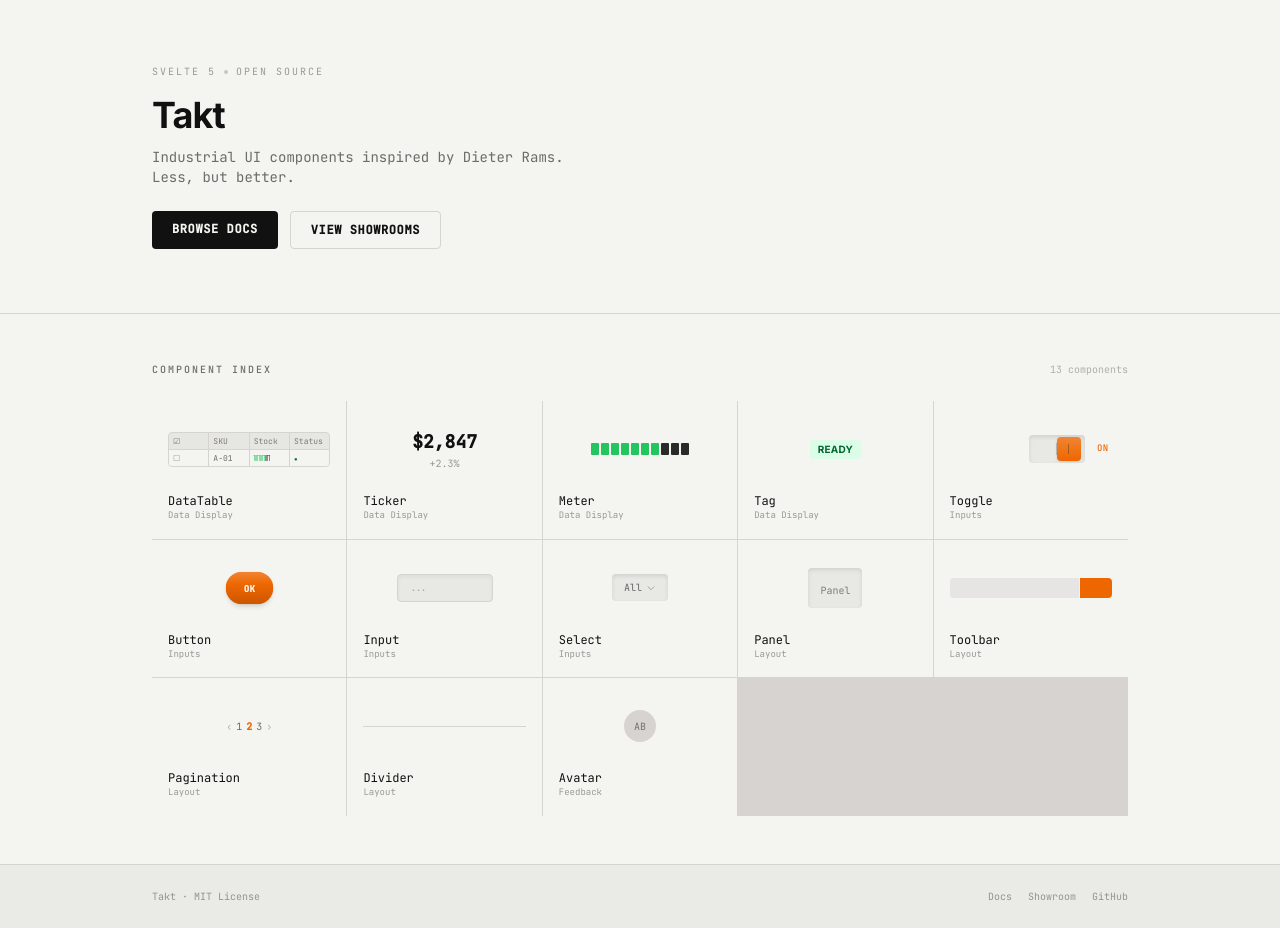
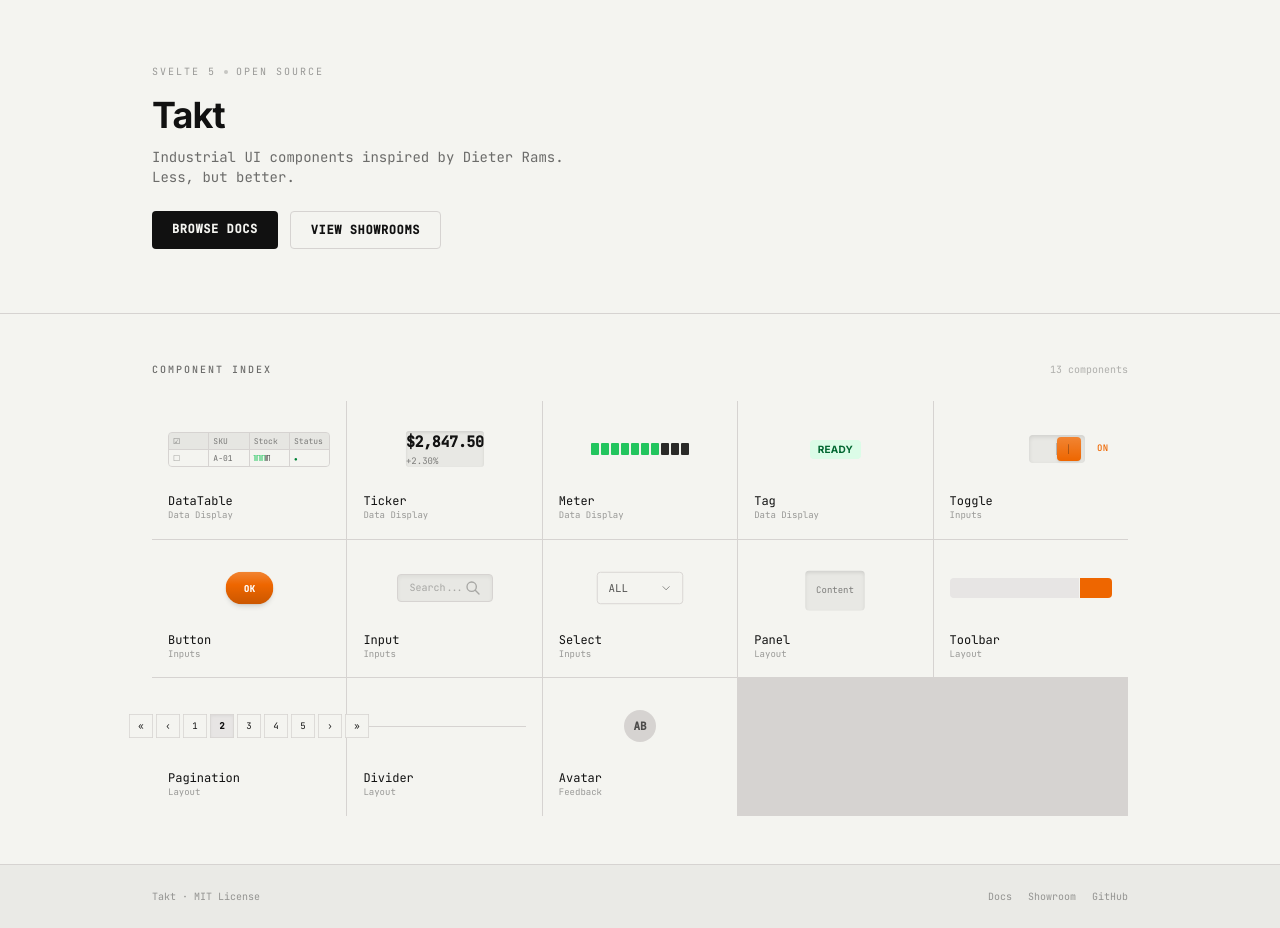
Before and after one commit to ardey26/takt, a SvelteKit app: page / in a window 1280 px wide. Built offline with nearby package versions, Linux system fonts and the light colour scheme.

Commit message:
refactor: extract component previews to ComponentPreview
- Create ComponentPreview.svelte using Svelte 5 snippets
- Use real components: Ticker, Select, Pagination, Panel, Avatar
- Page reduced from 195 to 95 lines

```diff
--- /dev/null
+++ b/src/lib/components/ComponentPreview.svelte
@@ -0,0 +1,58 @@
+<script lang="ts">
+	import { cn } from '$lib/utils';
+	import type { Snippet } from 'svelte';
+	import Button from './Button.svelte';
+	import Meter from './Meter.svelte';
+	import Toggle from './Toggle.svelte';
+	import Tag from './Tag.svelte';
+	import Ticker from './Ticker.svelte';
+	import Input from './Input.svelte';
+	import Select from './Select.svelte';
+	import Pagination from './Pagination.svelte';
+	import Panel from './Panel.svelte';
+	import Avatar from './Avatar.svelte';
+
+	export interface ComponentPreviewProps {
+		slug: string;
+		name: string;
+		class?: string;
+	}
+
+	let { slug, name, class: className }: ComponentPreviewProps = $props();
+	let toggleState = $state(true);
+	let pageState = $state(2);
+	let selectState = $state('all');
+</script>
+
+{#snippet button()}<Button label="OK" class="scale-90 pointer-events-none" />{/snippet}
+{#snippet meter()}<Meter value={65} compact />{/snippet}
+{#snippet toggle()}<Toggle checked={toggleState} class="pointer-events-none" />{/snippet}
+{#snippet tag()}<Tag variant="in-stock" label="Ready" />{/snippet}
+{#snippet ticker()}<Ticker value={2847.50} prefix="$" change={2.3} class="scale-75 p-0 [&>div]:shadow-none" />{/snippet}
+{#snippet panel()}<Panel class="scale-90"><span class="font-mono text-[10px] text-matte/50">Content</span></Panel>{/snippet}
+{#snippet input()}<Input placeholder="Search..." icon="search" class="max-w-24 pointer-events-none [&>input]:h-7 [&>input]:text-[10px]" />{/snippet}
+{#snippet select()}<Select value={selectState} options={['all', 'new']} class="scale-90 pointer-events-none" />{/snippet}
+{#snippet pagination()}<Pagination currentPage={pageState} totalPages={5} class="scale-75 pointer-events-none" />{/snippet}
+{#snippet divider()}<div class="w-full border-t border-stone-300"></div>{/snippet}
+{#snippet avatar()}<Avatar initials="AB" />{/snippet}
+{#snippet toolbar()}<div class="flex gap-px w-full"><div class="flex-1 bg-stone-200 h-5 rounded-l-sm"></div><div class="w-8 bg-signal h-5 rounded-r-sm"></div></div>{/snippet}
+{#snippet datatable()}<div class="w-full border border-stone-300 rounded-sm overflow-hidden"><div class="grid grid-cols-4 gap-px bg-stone-300 text-[8px]"><div class="bg-[#E6E6E2] px-1 py-0.5 font-mono text-matte/50">☑</div><div class="bg-[#E6E6E2] px-1 py-0.5 font-mono text-matte/50">SKU</div><div class="bg-[#E6E6E2] px-1 py-0.5 font-mono text-matte/50">Stock</div><div class="bg-[#E6E6E2] px-1 py-0.5 font-mono text-matte/50">Status</div><div class="bg-bone px-1 py-0.5 font-mono text-matte/40">☐</div><div class="bg-bone px-1 py-0.5 font-mono text-matte/60">A-01</div><div class="bg-bone px-1 py-0.5"><Meter value={72} compact class="scale-50 origin-left" /></div><div class="bg-bone px-1 py-0.5"><span class="text-[6px] text-green-700">●</span></div></div></div>{/snippet}
+{#snippet fallback()}<span class="font-mono text-[10px] text-matte/30">{name}</span>{/snippet}
+
+<div class={cn("flex items-center justify-center min-h-16 pointer-events-none", className)}>
+	{#if slug === 'button'}{@render button()}
+	{:else if slug === 'meter'}{@render meter()}
+	{:else if slug === 'toggle'}{@render toggle()}
+	{:else if slug === 'tag'}{@render tag()}
+	{:else if slug === 'ticker'}{@render ticker()}
+	{:else if slug === 'panel'}{@render panel()}
+	{:else if slug === 'input'}{@render input()}
+	{:else if slug === 'select'}{@render select()}
+	{:else if slug === 'pagination'}{@render pagination()}
+	{:else if slug === 'divider'}{@render divider()}
+	{:else if slug === 'avatar'}{@render avatar()}
+	{:else if slug === 'toolbar'}{@render toolbar()}
+	{:else if slug === 'datatable'}{@render datatable()}
+	{:else}{@render fallback()}
+	{/if}
+</div>
--- a/src/routes/+page.svelte
+++ b/src/routes/+page.svelte
@@ -1,42 +1,10 @@
 <script lang="ts">
 	import SchemaOrg from '$lib/components/seo/SchemaOrg.svelte';
 	import { generateSoftwareSchema } from '$lib/utils/generateMeta';
-	import { componentRegistry, categories } from '$lib/data/componentRegistry';
-
-	import Button from '$lib/components/Button.svelte';
-	import Meter from '$lib/components/Meter.svelte';
-	import Toggle from '$lib/components/Toggle.svelte';
-	import Tag from '$lib/components/Tag.svelte';
-	import Ticker from '$lib/components/Ticker.svelte';
-	import Panel from '$lib/components/Panel.svelte';
-	import Input from '$lib/components/Input.svelte';
-	import Select from '$lib/components/Select.svelte';
-	import Pagination from '$lib/components/Pagination.svelte';
-	import Divider from '$lib/components/Divider.svelte';
+	import { componentRegistry } from '$lib/data/componentRegistry';
+	import ComponentPreview from '$lib/components/ComponentPreview.svelte';
 
 	const softwareSchema = generateSoftwareSchema();
-
-	let toggleChecked = $state(true);
-	let currentPage = $state(3);
-	let inputValue = $state('');
-	let selectValue = $state('all');
-	let tickerValue = $state(2847.50);
-
-	const componentPreviews: Record<string, { render: boolean }> = {
-		'button': { render: true },
-		'meter': { render: true },
-		'toggle': { render: true },
-		'tag': { render: true },
-		'ticker': { render: true },
-		'panel': { render: true },
-		'input': { render: true },
-		'select': { render: true },
-		'pagination': { render: true },
-		'divider': { render: true },
-		'datatable': { render: false },
-		'toolbar': { render: false },
-		'avatar': { render: false },
-	};
 </script>
 
 <svelte:head>
@@ -100,71 +68,7 @@
 					href="/components/{component.category}/{component.slug}"
 					class="bg-bone p-4 hover:bg-stone-100 transition-colors group flex flex-col"
 				>
-					<div class="flex-1 flex items-center justify-center min-h-16 mb-3">
-						{#if component.slug === 'button'}
-							<Button label="OK" class="scale-90 pointer-events-none" />
-						{:else if component.slug === 'meter'}
-							<Meter value={65} compact />
-						{:else if component.slug === 'toggle'}
-							<Toggle checked={toggleChecked} class="pointer-events-none" />
-						{:else if component.slug === 'tag'}
-							<Tag variant="in-stock" label="Ready" />
-						{:else if component.slug === 'ticker'}
-							<div class="text-center">
-								<span class="font-mono text-lg font-bold text-matte tabular-nums">$2,847</span>
-								<span class="font-mono text-[10px] text-matte/40 block">+2.3%</span>
-							</div>
-						{:else if component.slug === 'panel'}
-							<div class="slot px-3 py-2 rounded-sm">
-								<span class="font-mono text-[10px] text-matte/50">Panel</span>
-							</div>
-						{:else if component.slug === 'input'}
-							<div class="w-full max-w-24">
-								<Input placeholder="..." class="pointer-events-none [&>input]:h-7 [&>input]:text-[10px]" />
-							</div>
-						{:else if component.slug === 'select'}
-							<div class="slot px-3 py-1.5 rounded-sm flex items-center gap-1">
-								<span class="font-mono text-[10px] text-matte/60">All</span>
-								<svg class="w-2.5 h-2.5 text-matte/40" fill="none" stroke="currentColor" viewBox="0 0 24 24">
-									<path stroke-linecap="round" stroke-linejoin="round" stroke-width="2" d="M19 9l-7 7-7-7" />
-								</svg>
-							</div>
-						{:else if component.slug === 'pagination'}
-							<div class="flex gap-1">
-								<span class="font-mono text-[10px] text-matte/30">‹</span>
-								<span class="font-mono text-[10px] text-matte/60">1</span>
-								<span class="font-mono text-[10px] text-signal font-bold">2</span>
-								<span class="font-mono text-[10px] text-matte/60">3</span>
-								<span class="font-mono text-[10px] text-matte/30">›</span>
-							</div>
-						{:else if component.slug === 'divider'}
-							<div class="w-full border-t border-stone-300"></div>
-						{:else if component.slug === 'datatable'}
-							<div class="w-full border border-stone-300 rounded-sm overflow-hidden">
-								<div class="grid grid-cols-4 gap-px bg-stone-300 text-[8px]">
-									<div class="bg-[#E6E6E2] px-1 py-0.5 font-mono text-matte/50">☑</div>
-									<div class="bg-[#E6E6E2] px-1 py-0.5 font-mono text-matte/50">SKU</div>
-									<div class="bg-[#E6E6E2] px-1 py-0.5 font-mono text-matte/50">Stock</div>
-									<div class="bg-[#E6E6E2] px-1 py-0.5 font-mono text-matte/50">Status</div>
-									<div class="bg-bone px-1 py-0.5 font-mono text-matte/40">☐</div>
-									<div class="bg-bone px-1 py-0.5 font-mono text-matte/60">A-01</div>
-									<div class="bg-bone px-1 py-0.5"><Meter value={72} compact class="scale-50 origin-left" /></div>
-									<div class="bg-bone px-1 py-0.5"><span class="text-[6px] text-green-700">●</span></div>
-								</div>
-							</div>
-						{:else if component.slug === 'toolbar'}
-							<div class="flex gap-px w-full">
-								<div class="flex-1 bg-stone-200 h-5 rounded-l-sm"></div>
-								<div class="w-8 bg-signal h-5 rounded-r-sm"></div>
-							</div>
-						{:else if component.slug === 'avatar'}
-							<div class="w-8 h-8 rounded-full bg-stone-300 flex items-center justify-center">
-								<span class="font-mono text-[10px] text-matte/50">AB</span>
-							</div>
-						{:else}
-							<span class="font-mono text-[10px] text-matte/30">{component.name}</span>
-						{/if}
-					</div>
+					<ComponentPreview slug={component.slug} name={component.name} class="flex-1 mb-3" />
 
 					<span class="font-mono text-xs text-matte group-hover:text-signal transition-colors">
 						{component.name}
```
